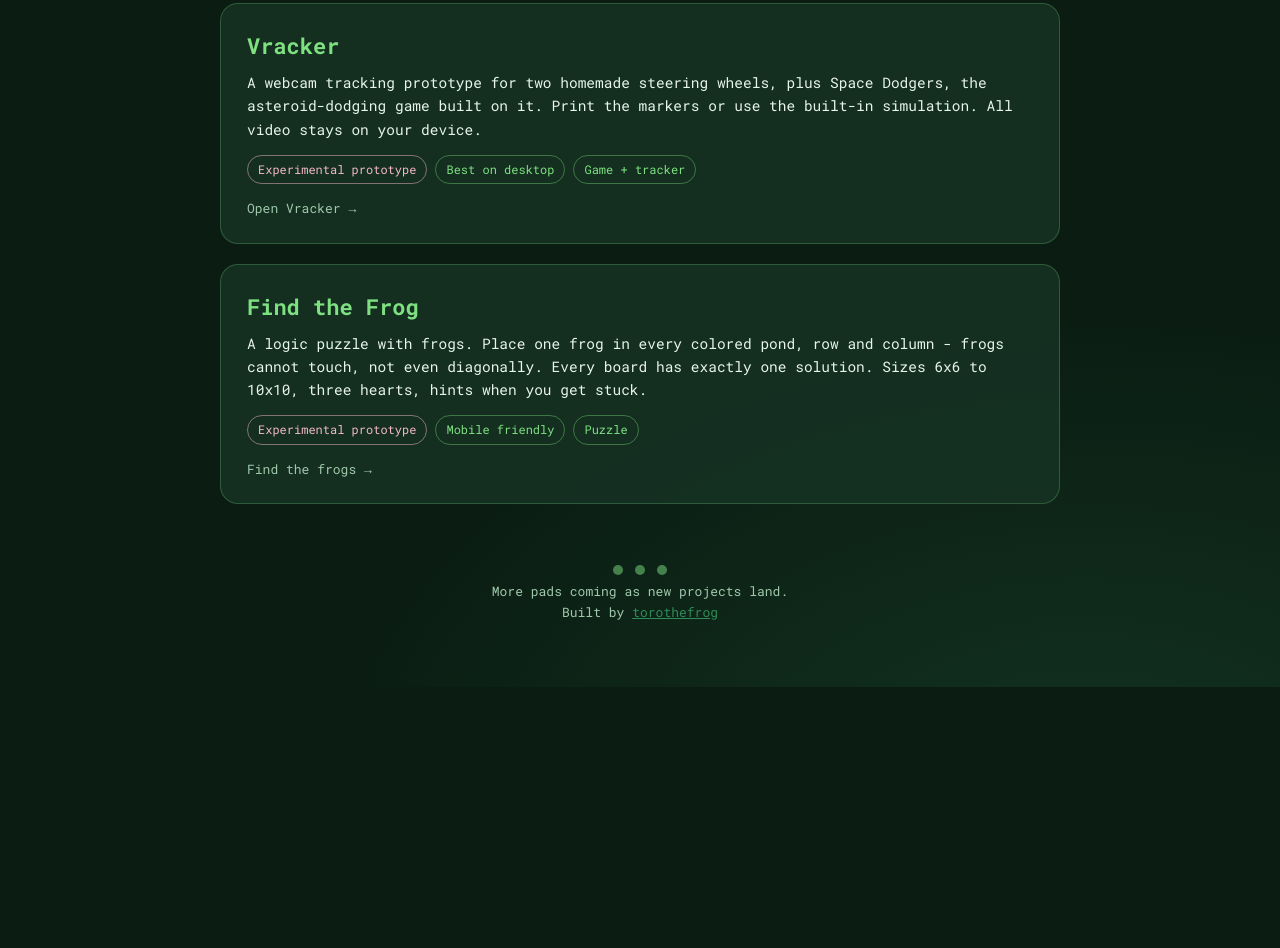
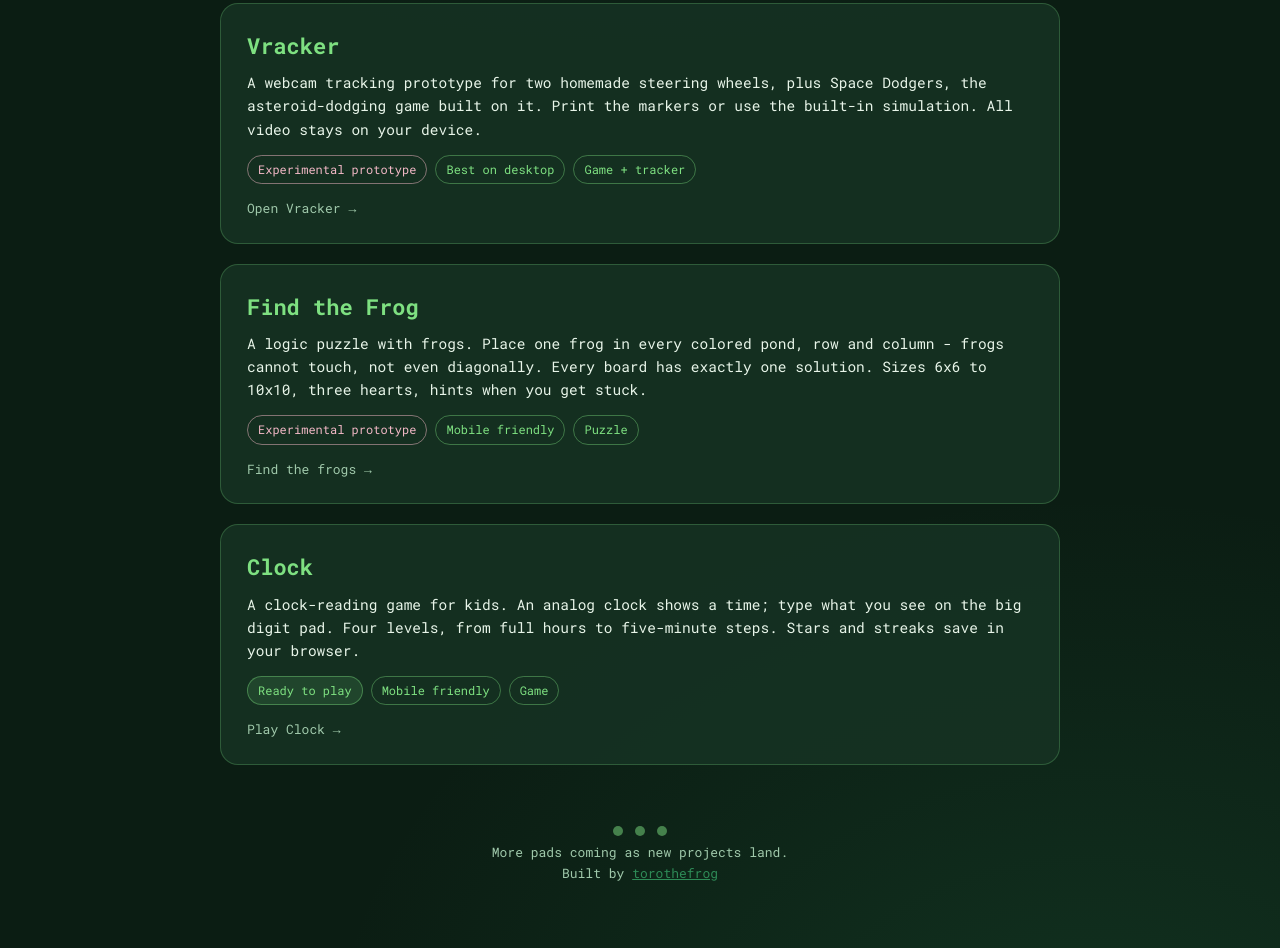
Before and after one commit to torothefrog/pond, a plain HTML site: page index.html in a window 1280 px wide. Shown: the part 555-1503 px from the top of the page. Before the commit the page ends 1242 px from the top, so only its background shows below. Drawn offline with Linux system fonts and the light colour scheme.

Commit message:
Add Clock lily pad card and STYLE_GUIDE.md with shared project conventions

```diff
--- a/index.html
+++ b/index.html
@@ -161,6 +161,21 @@
         <p class="go">Find the frogs &rarr;</p>
       </a>
 
+      <a class="pad" href="https://torothefrog.github.io/clock/">
+        <div class="pad-top">
+          <h2>Clock</h2>
+        </div>
+        <p class="desc">A clock-reading game for kids. An analog clock shows a time;
+        type what you see on the big digit pad. Four levels, from full hours to
+        five-minute steps. Stars and streaks save in your browser.</p>
+        <div class="chips">
+          <span class="chip play">Ready to play</span>
+          <span class="chip">Mobile friendly</span>
+          <span class="chip">Game</span>
+        </div>
+        <p class="go">Play Clock &rarr;</p>
+      </a>
+
     </main>
 
     <footer>
```
Also changed, not shown: 1 other file.
